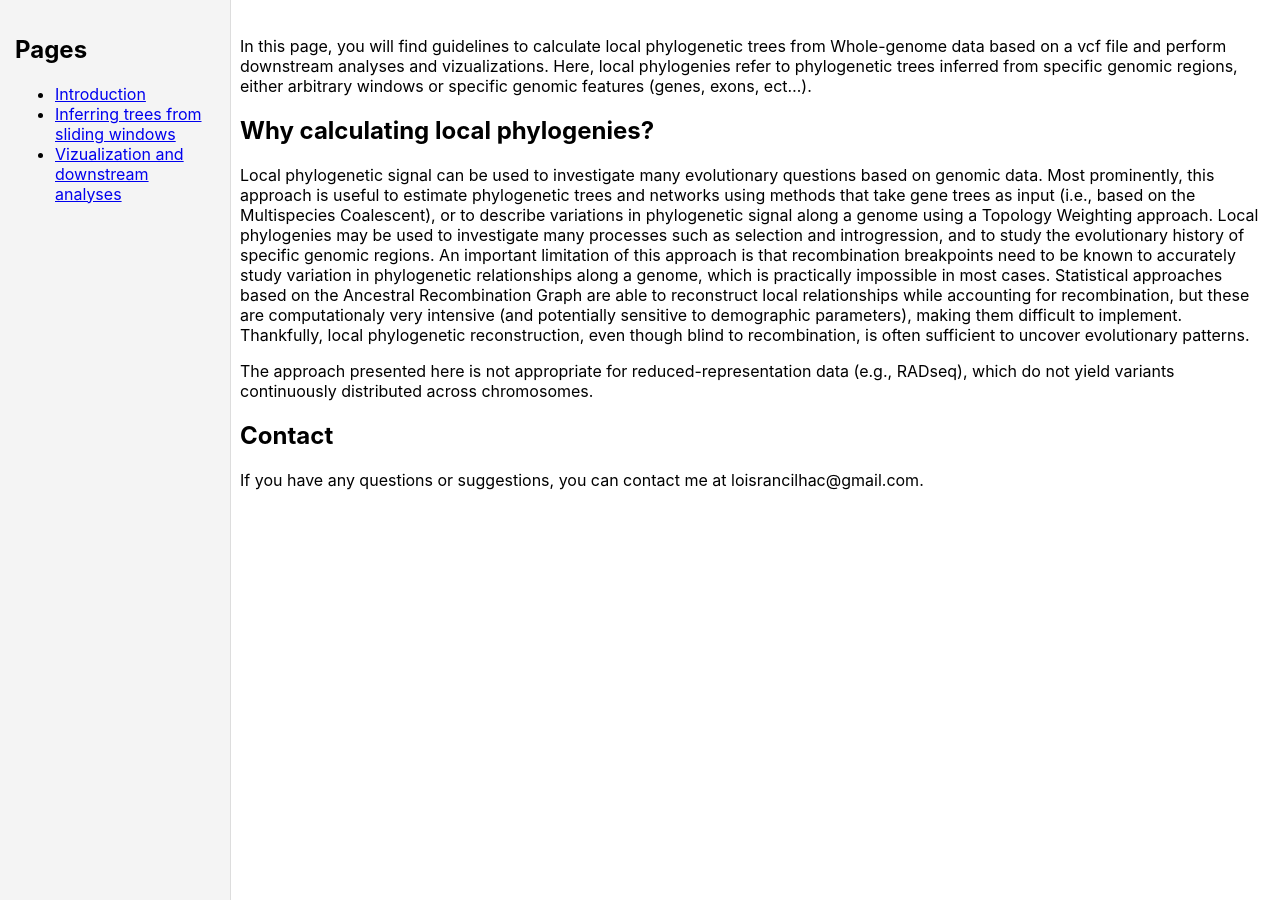
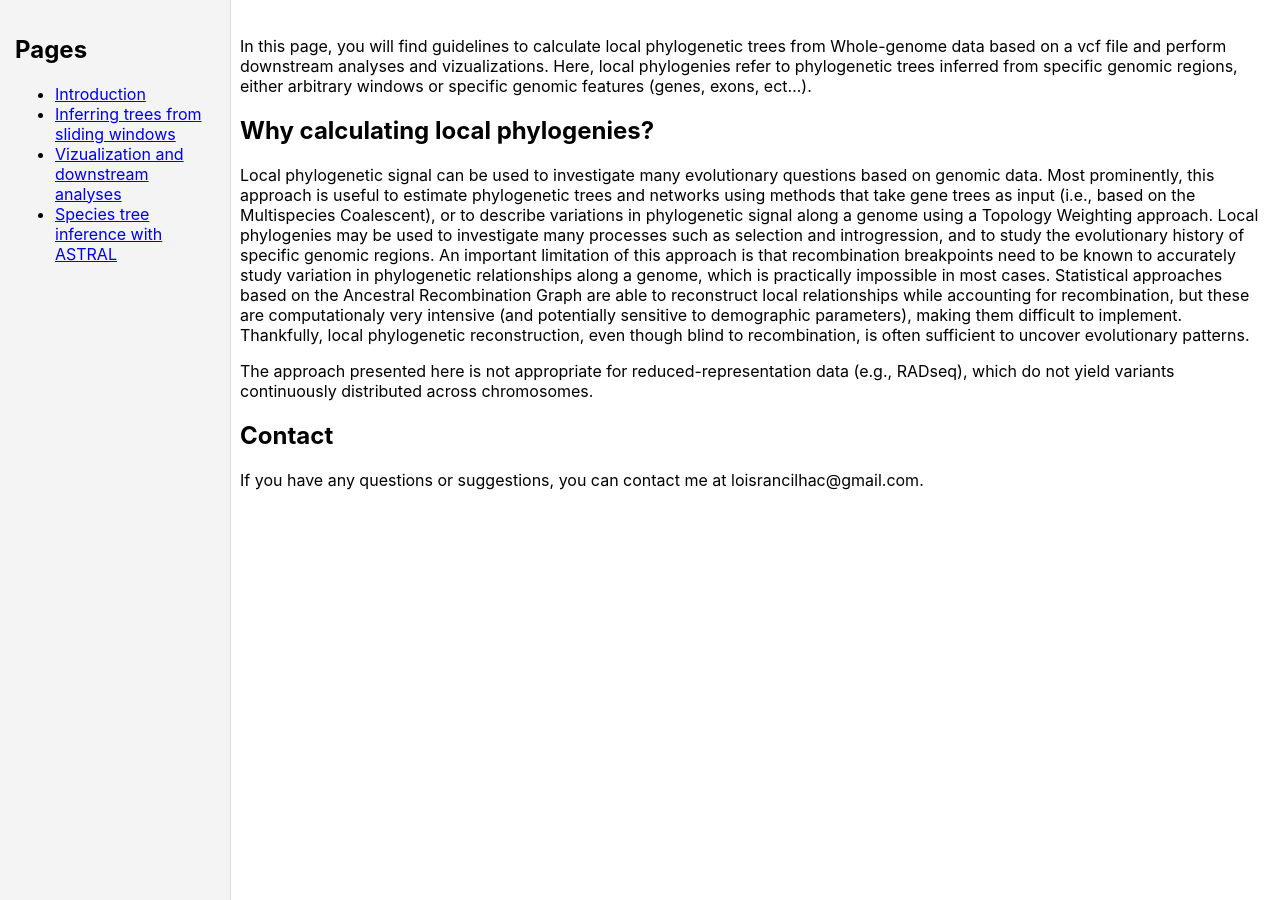
Before and after one commit to rancilhac/Genome-Wide-Phylogenies.github.io, a Jekyll site: the page built from index.md, in a window 1280 px wide. Built offline with Jekyll 4.4.1, drawn with Linux system fonts in a browser that asks for light colours; our own code applies the rules of GitHub Pages for plain Markdown files.

Commit message:
Update default.html

```diff
--- a/_layouts/default.html
+++ b/_layouts/default.html
@@ -15,6 +15,7 @@
                 <li><a href="{{ "/" | relative_url }}">Introduction</a></li>
                 <li><a href="{{ "/Sliding-windows.html" | relative_url }}">Inferring trees from sliding windows</a></li>
                 <li><a href="{{ "/Downstream-analyses.html" | relative_url }}">Vizualization and downstream analyses</a></li>
+                <li><a href="{{ "/ASTRAL.html" | relative_url }}">Species tree inference with ASTRAL</a></li>
             </ul>
         </div>
         <div class="content">
```
